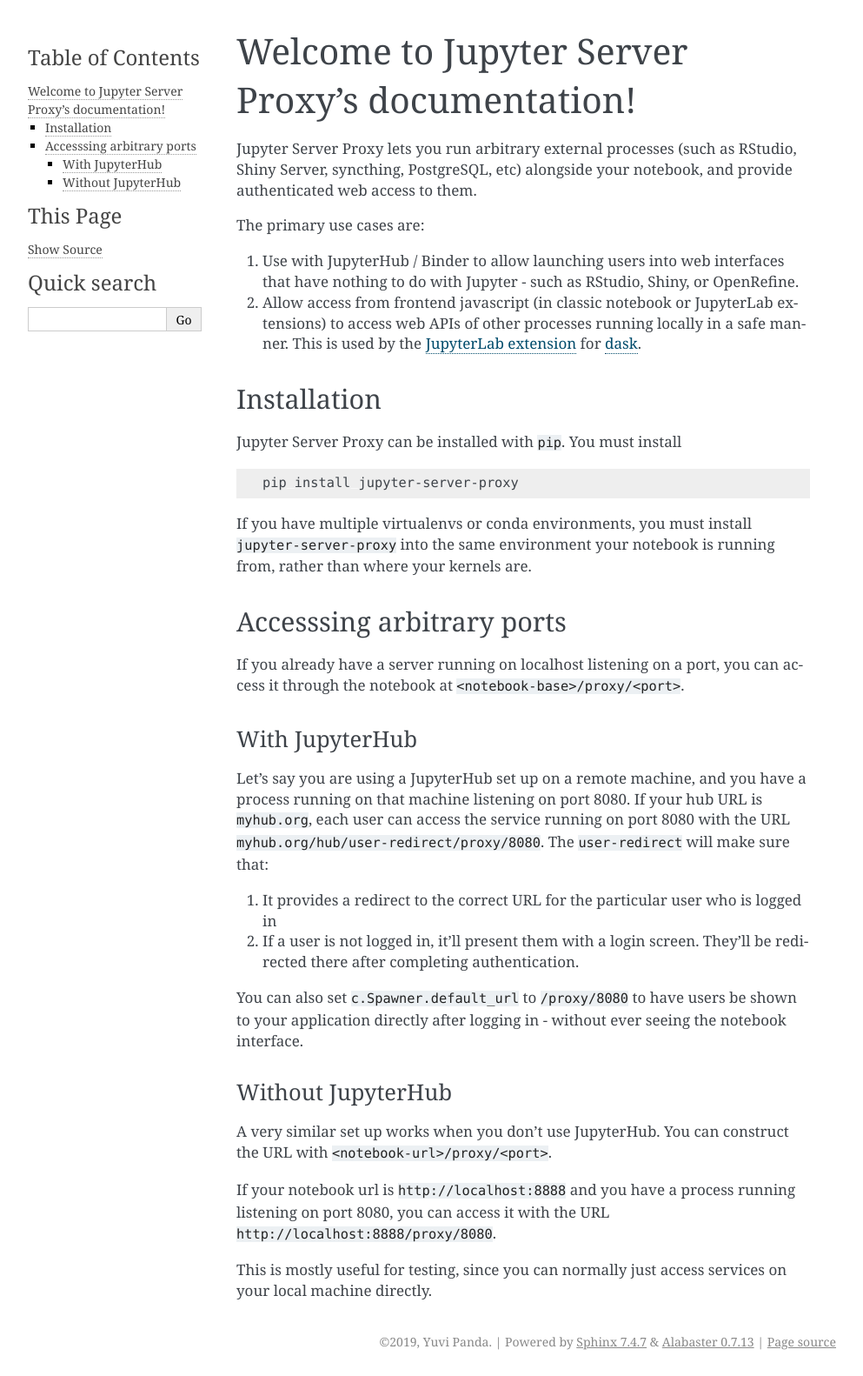
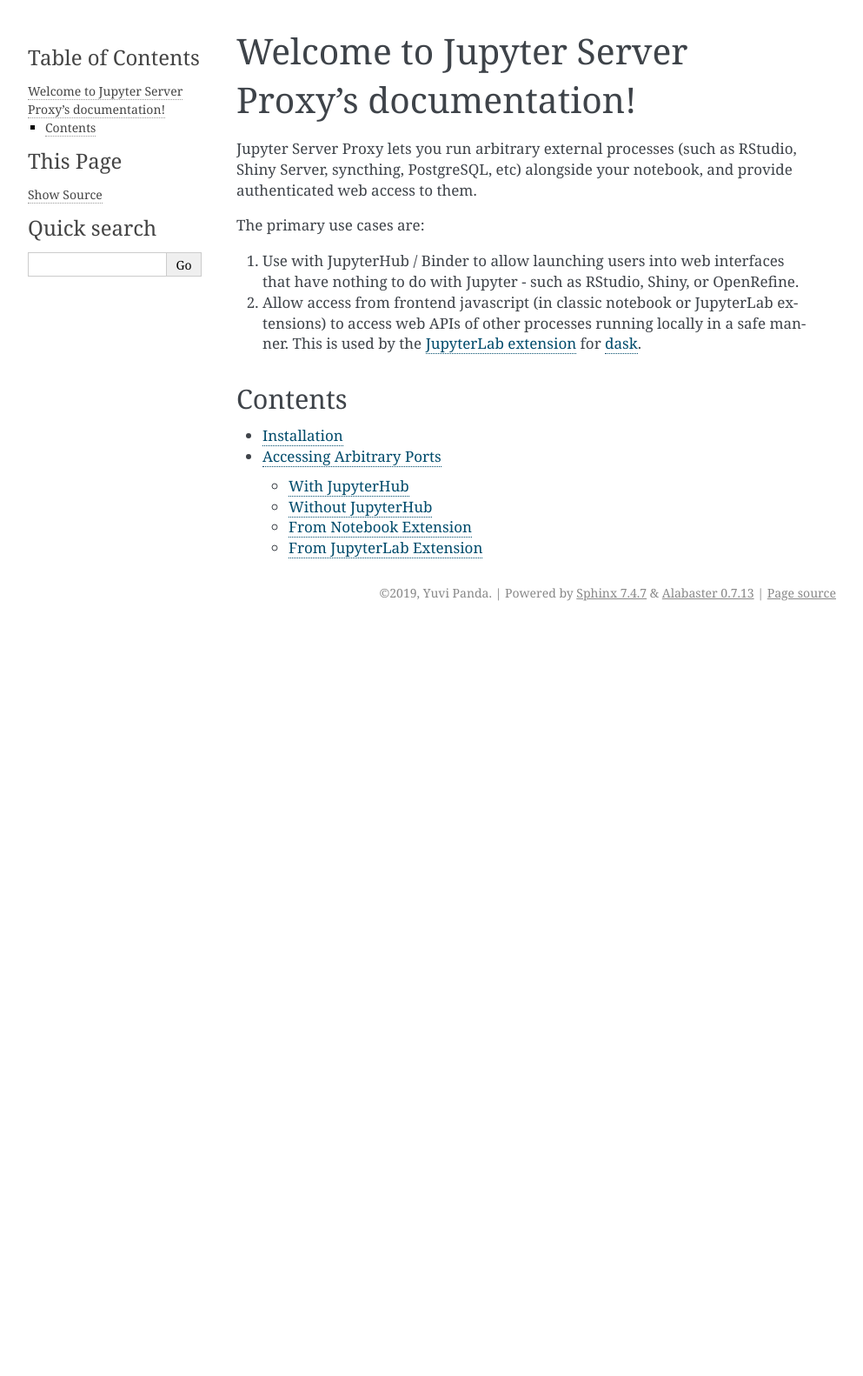
Before and after one commit to jupyterhub/jupyter-server-proxy, a Sphinx documentation site: the page built from docs/index.rst, in a window 1280 px wide. Shown: the whole page at 87% size, without its empty margins (148-1141 px from the left). Built offline with Sphinx 7.4.7, drawn with Linux system fonts in a browser that asks for light colours; after the commit the page ends 900 px from its top, so only the background shows below that.

Commit message:
Add docs on accessing services from nb / lab extensions

```diff
--- a/docs/index.rst
+++ b/docs/index.rst
@@ -17,55 +17,11 @@
    extension <https://github.com/dask/dask-labextension>`_ for
    `dask <https://dask.org/>`_.
 
-Installation
-============
 
-Jupyter Server Proxy can be installed with ``pip``. You must install
+Contents
+========
 
-.. code:: bash
+.. toctree::
 
-   pip install jupyter-server-proxy
-
-
-If you have multiple virtualenvs or conda environments, you
-must install ``jupyter-server-proxy`` into the same environment
-your notebook is running from, rather than where your kernels are.
-
-Accesssing arbitrary ports
-==========================
-
-If you already have a server running on localhost listening on
-a port, you can access it through the notebook at
-``<notebook-base>/proxy/<port>``.
-
-With JupyterHub
----------------
-
-Let's say you are using a JupyterHub set up on a remote machine,
-and you have a process running on that machine listening on port
-8080. If your hub URL is ``myhub.org``, each user can
-access the service running on port 8080 with the URL
-``myhub.org/hub/user-redirect/proxy/8080``. The ``user-redirect``
-will make sure that:
-
-#. It provides a redirect to the correct URL for the particular
-   user who is logged in
-#. If a user is not logged in, it'll present them with a login
-   screen. They'll be redirected there after completing authentication.
-
-You can also set ``c.Spawner.default_url`` to ``/proxy/8080`` to have
-users be shown to your application directly after logging in -
-without ever seeing the notebook interface.
-
-Without JupyterHub
-------------------
-
-A very similar set up works when you don't use JupyterHub. You
-can construct the URL with ``<notebook-url>/proxy/<port>``.
-
-If your notebook url is ``http://localhost:8888`` and you have
-a process running listening on port 8080, you can access it with
-the URL ``http://localhost:8888/proxy/8080``.
-
-This is mostly useful for testing, since you can normally just
-access services on your local machine directly.
+   install
+   arbitrary-ports
```
Also changed, not shown: docs/arbitrary-ports.rst (added, +82 -0 lines), docs/install.rst (added, +16 -0 lines).
